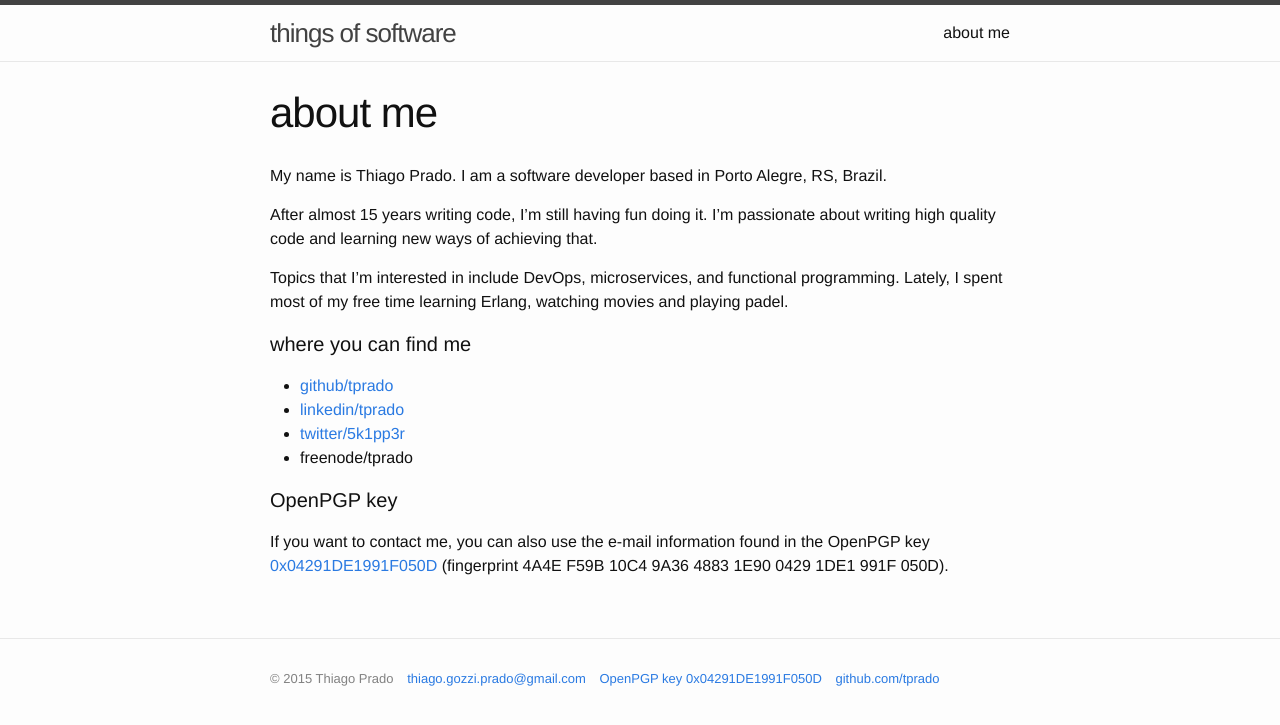
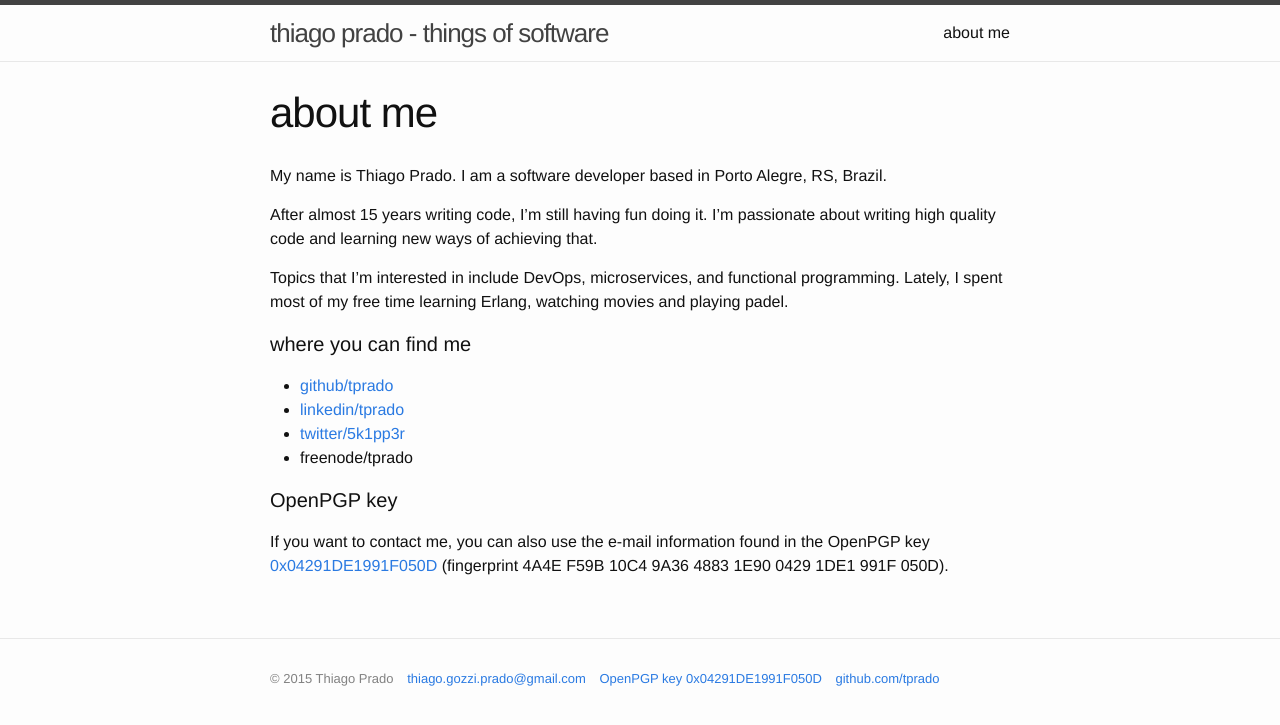
Before and after one commit to tprado/tprado.github.io, a Jekyll site: the page built from about/index.md, in a window 1280 px wide. Shown: the top 725 px of the page. Built offline with Jekyll 4.4.1, drawn with Linux system fonts in a browser that asks for light colours.

Commit message:
Update site name

```diff
--- a/_config.yml
+++ b/_config.yml
@@ -1,4 +1,4 @@
-title: things of software
+title: thiago prado - things of software
 baseurl: ""
 url: "https://tprado.github.io"
 
```
